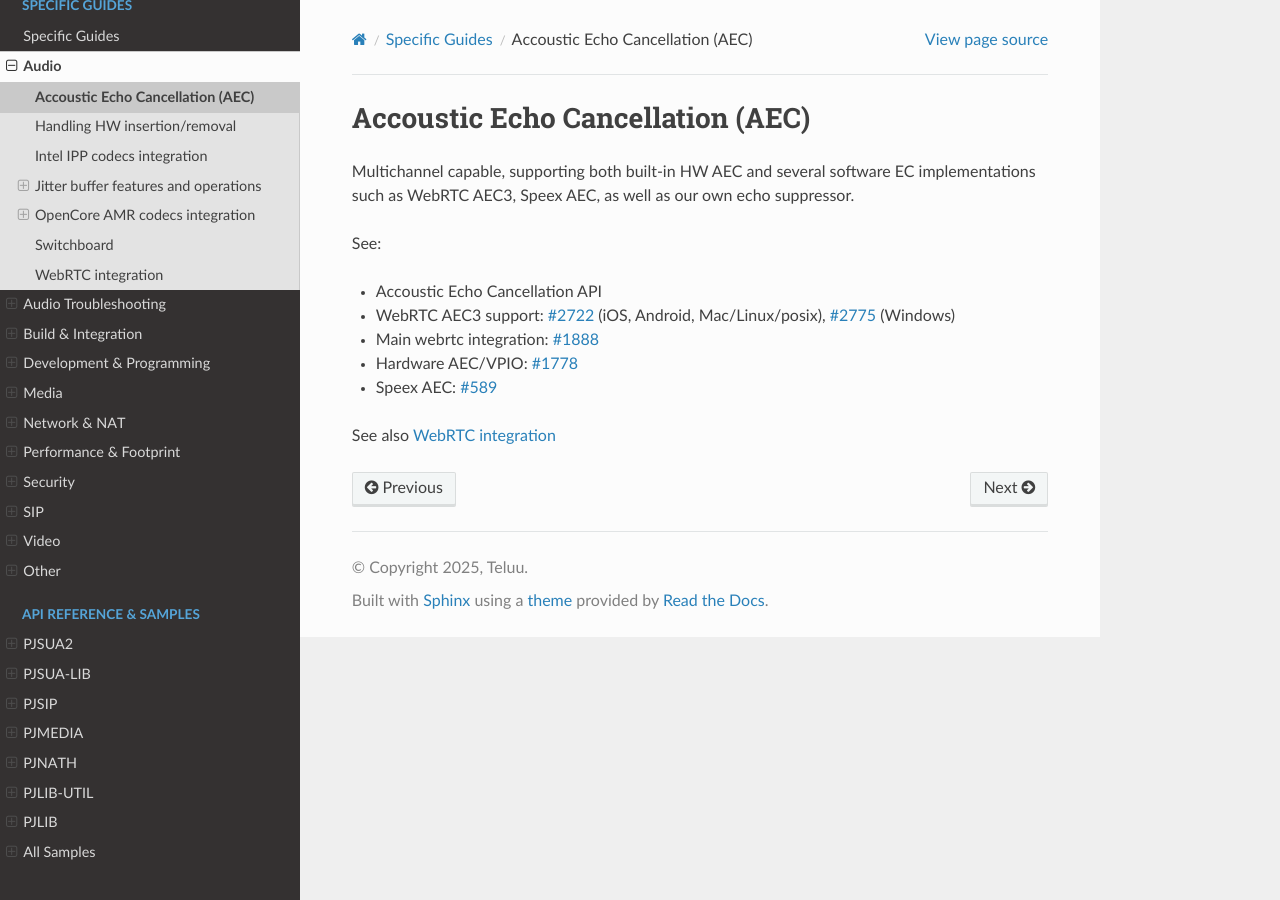
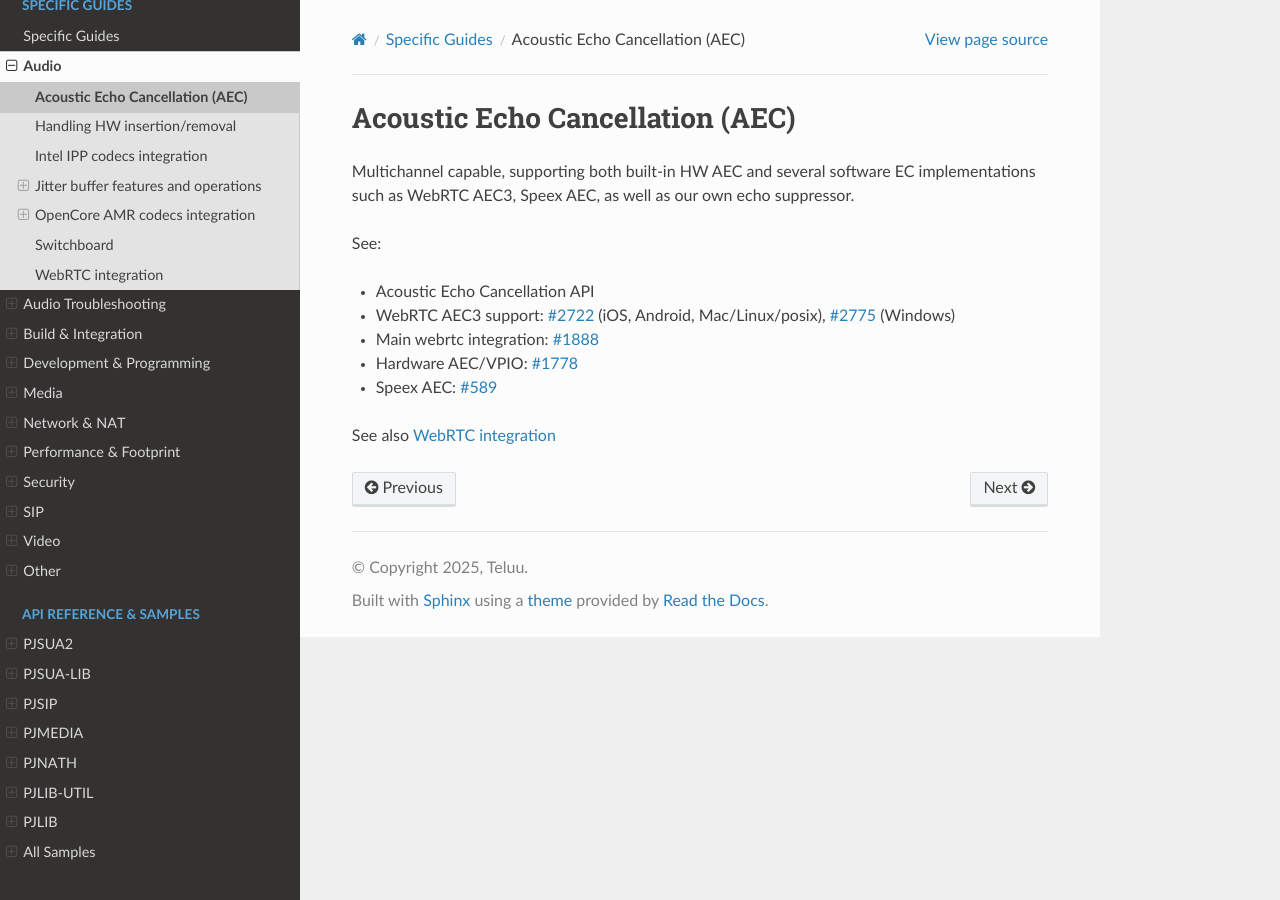
Before and after one commit to pjsip/pjproject_docs, a Sphinx documentation site: the page built from docs/source/specific-guides/audio/aec.rst, in a window 1280 px wide. Built offline with Sphinx 7.4.7 and the Read the Docs theme 3.1.0, drawn with Linux system fonts in a browser that asks for light colours; the version number could not be read and is left out.

Commit message:
Update aec.rst
Fixing typo

```diff
--- a/docs/source/specific-guides/audio/aec.rst
+++ b/docs/source/specific-guides/audio/aec.rst
@@ -1,4 +1,4 @@
-Accoustic Echo Cancellation (AEC)
+Acoustic Echo Cancellation (AEC)
 ==================================
 
 Multichannel capable, supporting both built-in HW AEC and several software EC implementations
@@ -6,7 +6,7 @@ such as WebRTC AEC3, Speex AEC, as well as our own echo suppressor.
 
 See:
 
-- :doc:`Accoustic Echo Cancellation API </api/generated/pjmedia/group/group__PJMEDIA__Echo__Cancel>`
+- :doc:`Acoustic Echo Cancellation API </api/generated/pjmedia/group/group__PJMEDIA__Echo__Cancel>`
 - WebRTC AEC3 support: :pr:`2722` (iOS, Android, Mac/Linux/posix), :pr:`2775` (Windows)
 - Main webrtc integration: :issue:`1888`
 - Hardware AEC/VPIO: :issue:`1778`
```
